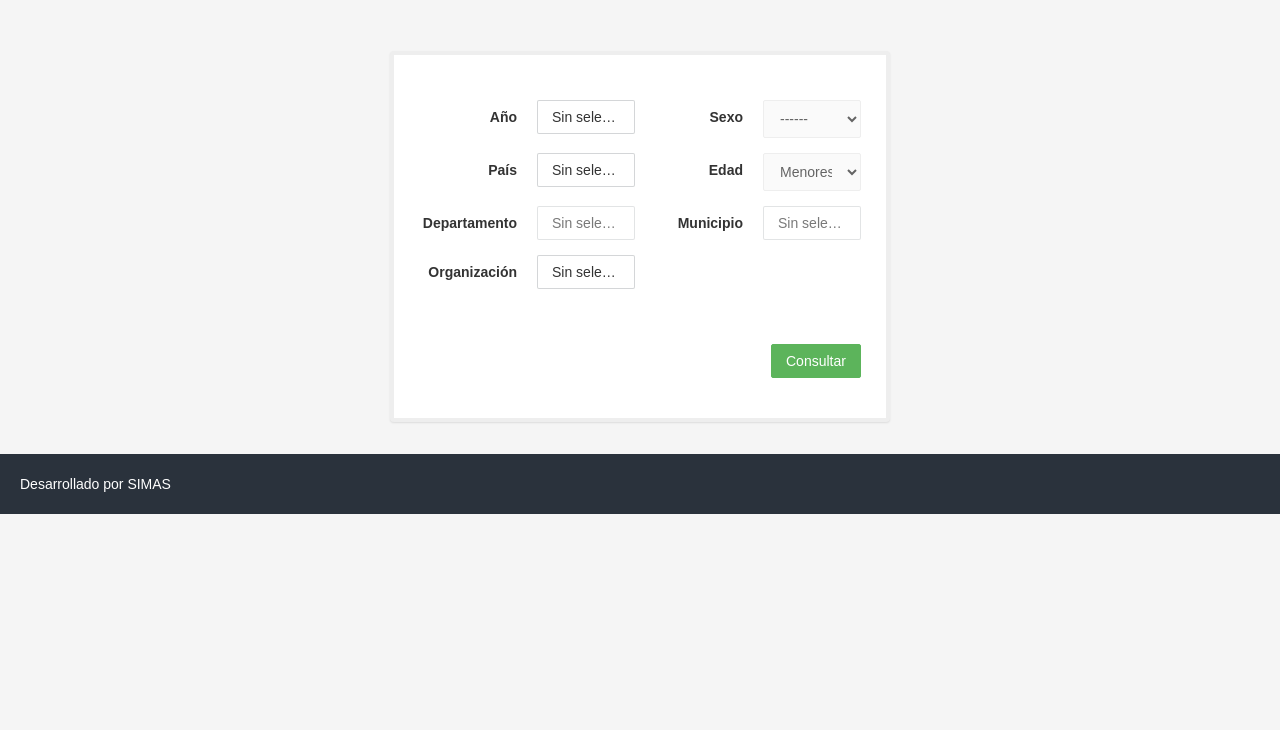
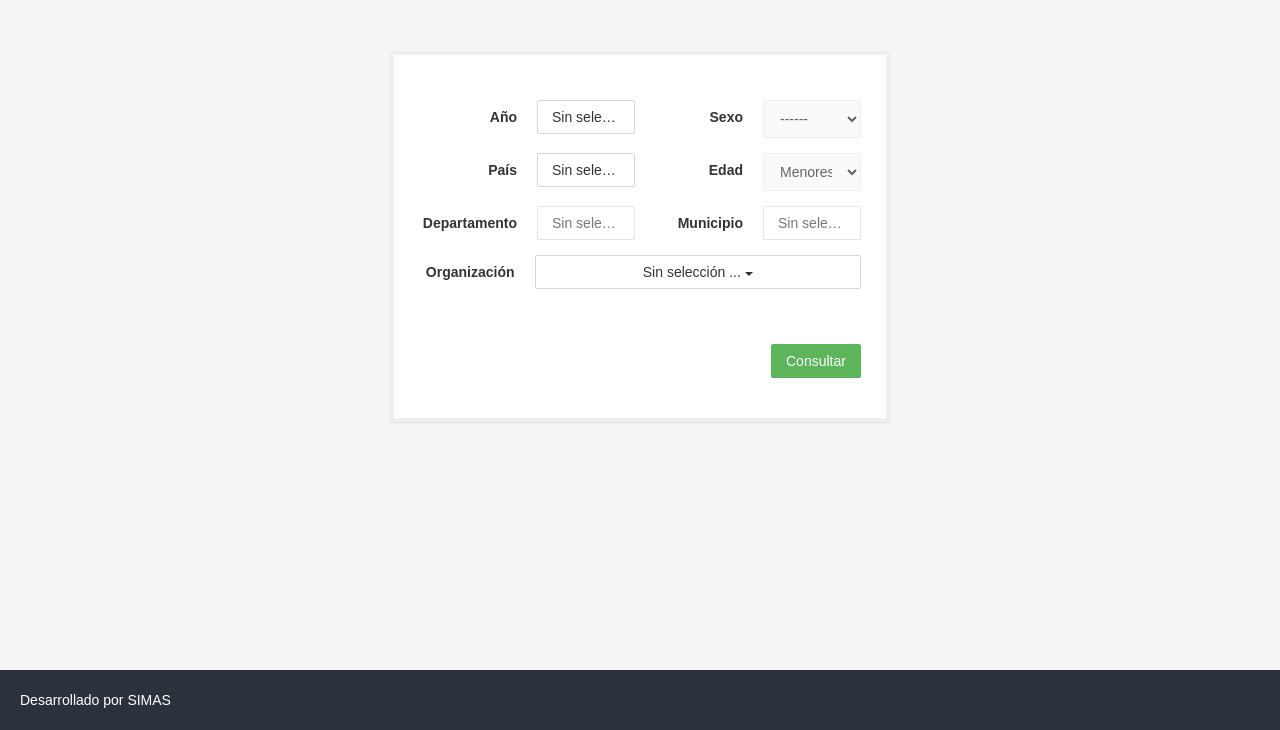
Before and after one commit to ErickMurillo/plasystem, a Django app: page /productores/ in a window 1280 px wide. Shown: the part 70-800 px from the top of the page. Run offline with Django 3.2, Linux system fonts and the light colour scheme; the visitor is signed in with stand-in values (Sample User, id 1); data comes from the database, SQL or seed files in the repository; data that the repository does not hold is empty; parts of the project's set-up code (start-up, migrations or seed data) failed here and were passed over; some libraries are stand-ins or nearby versions; some web fonts are replaced.

Commit message:
reparando footer

```diff
--- a/templates/productores/consulta.html
+++ b/templates/productores/consulta.html
@@ -5,6 +5,10 @@
 {% endblock %}
 <link rel="stylesheet" href="static/css/bootstrap-multiselect.css">
 {% block content %}
+<style type="text/css">
+  .footer3 {background-color: #2a323c;color: white;padding: 20px;width: 100%;position: absolute;bottom: 0px;}
+  .footer3 a{color: white;}
+</style>
 
 <div class="wrapper-page2">
     <div class="panel panel-color panel-primary panel-pages">
@@ -86,10 +90,10 @@
                     </div>
                 </div>-->
                 <div class="row">
-                    <div class="col-xs-6 col-sm-6 col-md-6 col-lg-6">
+                    <div class="col-xs-12 col-sm-12 col-md-12 col-lg-12">
                         <div class="form-group">
-                            <label class="col-md-6 control-label">Organización</label>
-                            <div class="col-md-6">
+                            <label class="col-md-3 control-label">Organización</label>
+                            <div class="col-md-9">
                                 {{form.organizacion}}
                             </div>
                         </div>
```
